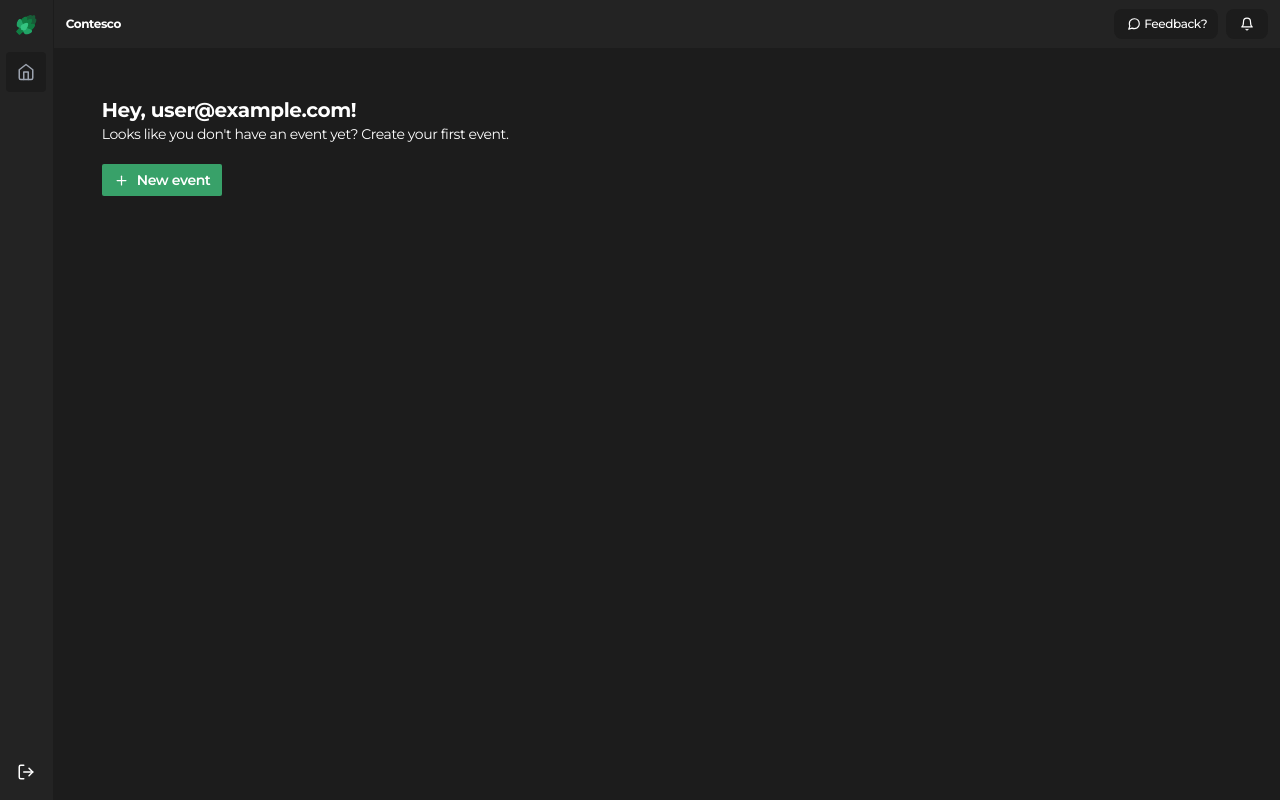
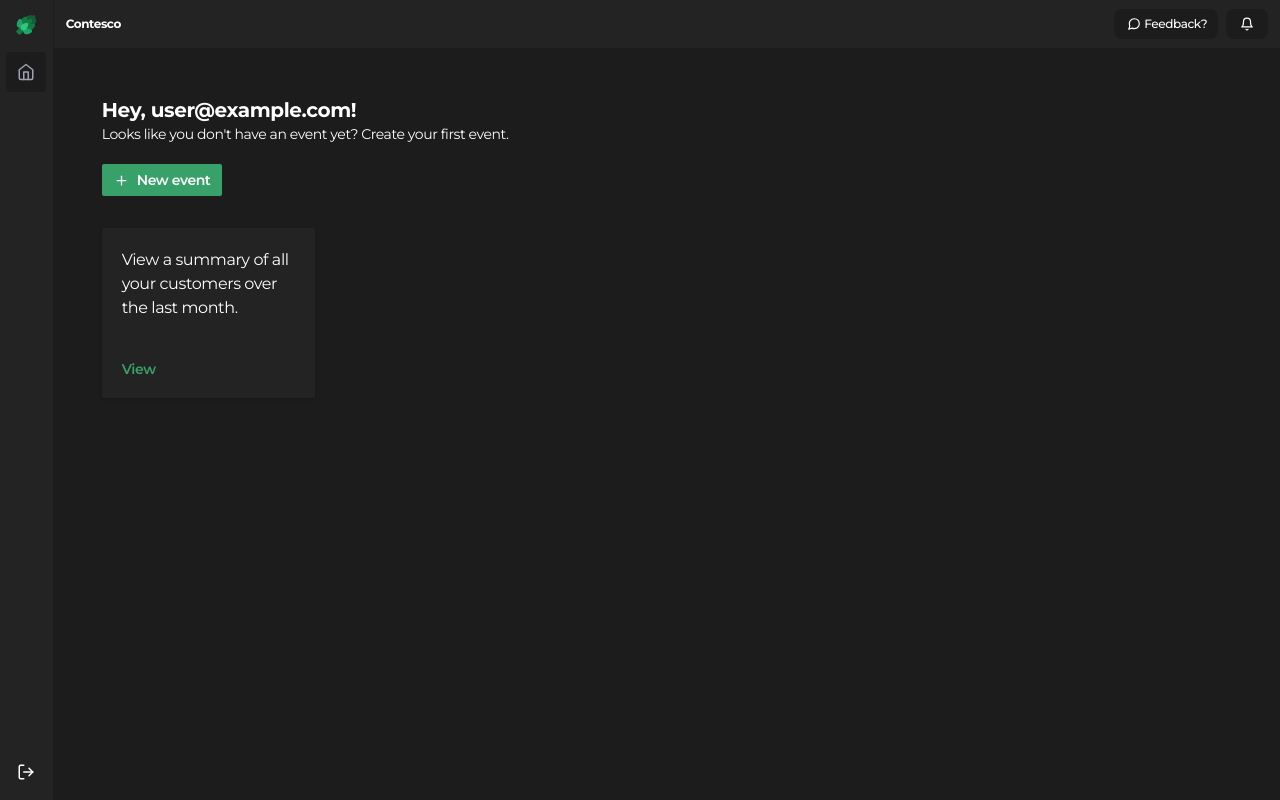
Before and after one commit to isaacdarcilla/contesco.io, a Next.js app: page /dashboard in a window 1280 px wide. Built offline with nearby package versions, Linux system fonts and the light colour scheme; no server answers; sample sign-in values are in the browser's storage.

Commit message:
chore(ui): added event card

```diff
--- a/app/dashboard/page.tsx
+++ b/app/dashboard/page.tsx
@@ -1,6 +1,14 @@
 "use client";
 
 import CreateEventDrawer from "@/components/drawer/CreateEventDrawer";
+import {
+  Button,
+  Card,
+  CardBody,
+  CardFooter,
+  SimpleGrid,
+  Text,
+} from "@chakra-ui/react";
 import { useSession } from "next-auth/react";
 import { useEffect, useState } from "react";
 
@@ -23,6 +31,30 @@ export default function HomePage() {
             Looks like you don't have an event yet? Create your first event.
           </p>
           <CreateEventDrawer />
+
+          <SimpleGrid
+            className="my-8"
+            spacing={4}
+            templateColumns="repeat(auto-fill, minmax(200px, 1fr))"
+          >
+            <Card rounded="sm" background="brand.100">
+              <CardBody>
+                <Text className="text-white">
+                  View a summary of all your customers over the last month.
+                </Text>
+              </CardBody>
+              <CardFooter>
+                <Button
+                  size="sm"
+                  rounded="sm"
+                  variant="link"
+                  colorScheme="green"
+                >
+                  View
+                </Button>
+              </CardFooter>
+            </Card>
+          </SimpleGrid>
         </section>
       </div>
     </main>
--- a/app/layout.tsx
+++ b/app/layout.tsx
@@ -2,7 +2,15 @@
 
 import "./globals.css";
 import { SessionProvider } from "next-auth/react";
-import { ChakraProvider } from "@chakra-ui/react";
+import { ChakraProvider, extendTheme } from "@chakra-ui/react";
+
+const theme = extendTheme({
+  colors: {
+    brand: {
+      100: "#232323",
+    },
+  },
+});
 
 export default function RootLayout({
   children,
@@ -14,7 +22,7 @@ export default function RootLayout({
       <head />
       <SessionProvider>
         <body>
-          <ChakraProvider>{children}</ChakraProvider>
+          <ChakraProvider theme={theme}>{children}</ChakraProvider>
         </body>
       </SessionProvider>
     </html>
```
